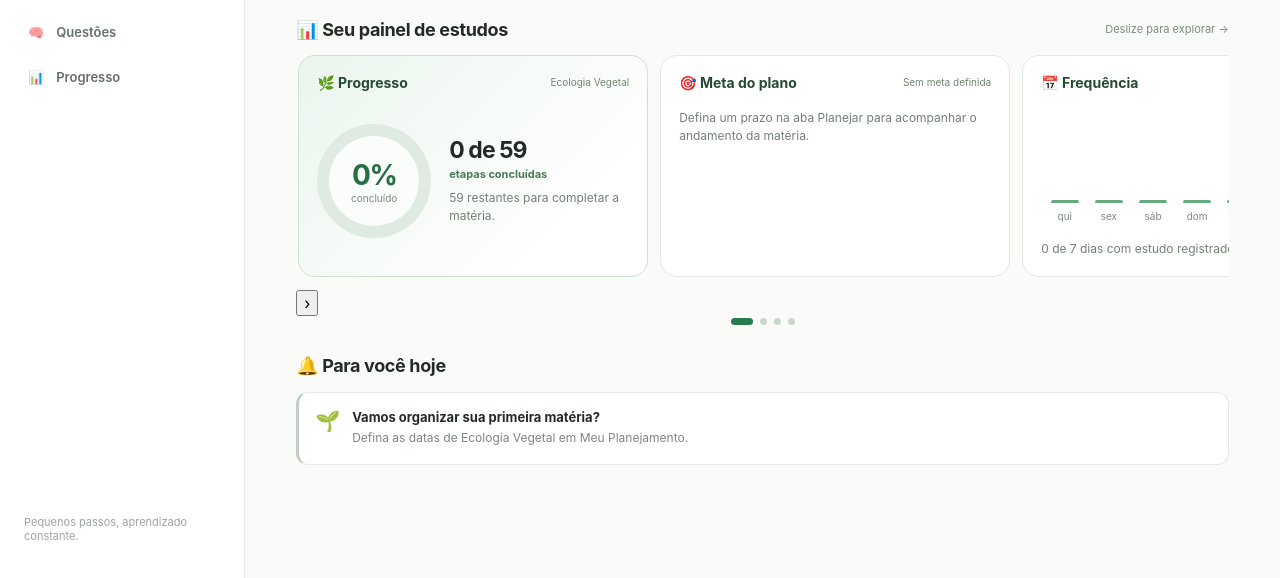
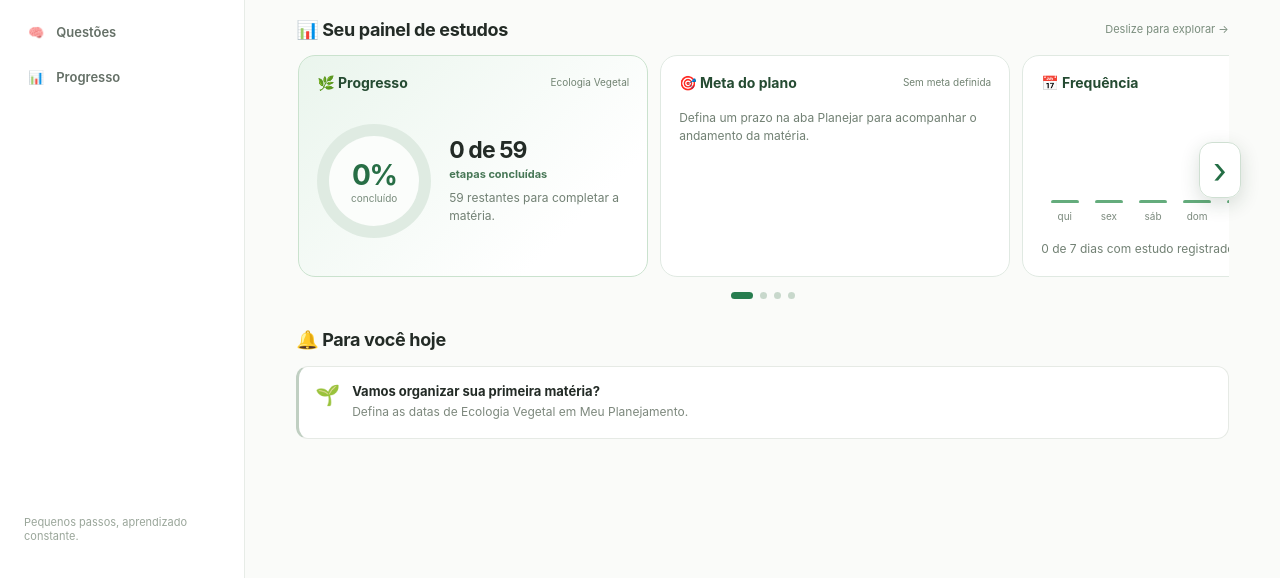
Before and after one commit to brunopdiogo-a11y/Eu-serei-BIOLOGO, a website with bundled scripts: page www/index.html in a window 1280 px wide. Shown: the part 216-794 px from the top of the page. Built offline with nearby package versions, Linux system fonts and the light colour scheme.

Commit message:
Adicionar setas laterais condicionais ao painel de estudos no desktop

```diff
--- a/www/styles.css
+++ b/www/styles.css
@@ -103,3 +103,21 @@ input,select,textarea{max-width:100%}
  .bottom-nav{padding-bottom:env(safe-area-inset-bottom,4px)}
  .home-slide{min-height:180px}
 }
+
+/* Setas contextuais do carrossel: aparecem somente no lado com cartões disponíveis. */
+.home-carousel-shell{position:relative;min-width:0}
+.home-carousel-arrow{
+ position:absolute;z-index:5;top:50%;transform:translateY(-50%);
+ width:42px;height:56px;border:1px solid #cfdfd2;border-radius:13px;
+ background:rgba(255,255,255,.96);box-shadow:0 6px 19px #17382129;
+ color:#246e45;font-size:36px;line-height:1;display:grid;place-items:center;
+ cursor:pointer;transition:background .15s,box-shadow .15s;
+}
+.home-carousel-arrow[hidden]{display:none!important}
+.home-carousel-arrow:hover{background:#ecf7ef;box-shadow:0 8px 23px #17382140}
+.home-carousel-arrow:focus-visible{outline:3px solid #9dd6b3;outline-offset:2px}
+.home-carousel-prev{left:-12px}
+.home-carousel-next{right:-12px}
+@media(max-width:650px){
+ .home-carousel-arrow{display:none!important}
+}
```
